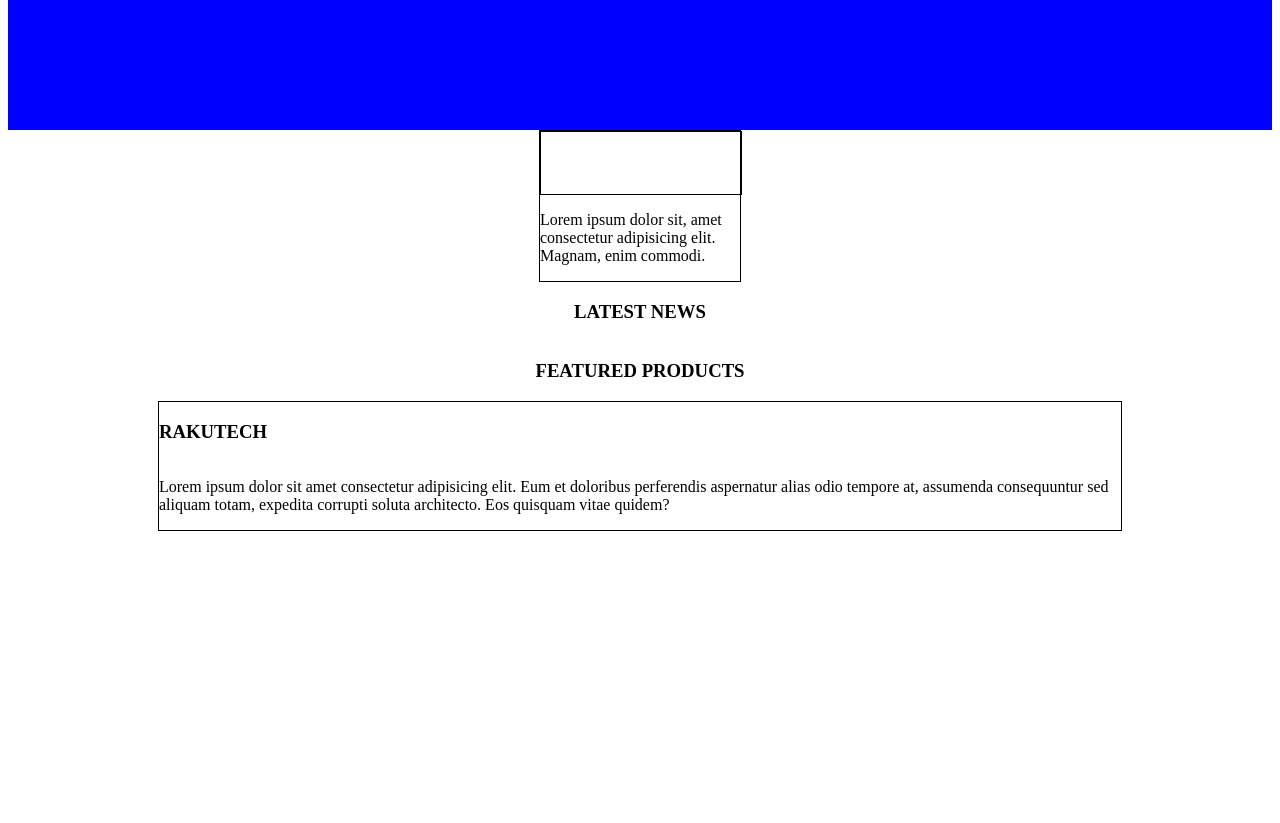
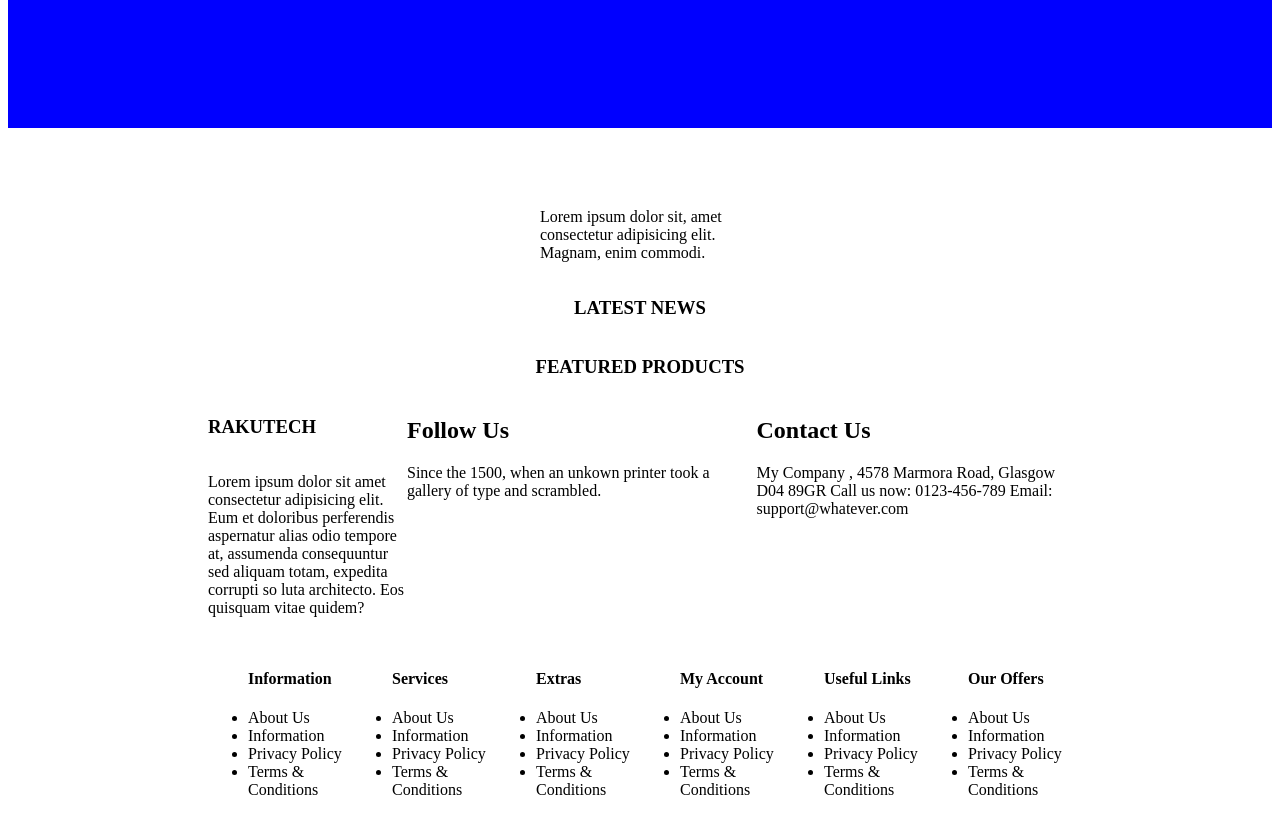
Before and after one commit to gguchi/FinalCSSProject, a plain HTML site: page index.html in a window 1280 px wide. Shown: the part 960-1783 px from the top of the page. Before the commit the page ends 1499 px from the top, so only its background shows below. Drawn offline with Linux system fonts and the light colour scheme.

Commit message:
Changes in index.html

```diff
--- a/index.html
+++ b/index.html
@@ -69,8 +69,8 @@
 
     <section class="section main">
 
-        <h3>BEST SELLER</h3>
-       <div class="main_navigation navigation_bar">
+        <h3 class="main_text">BEST SELLER</h3>
+       <div class="navigation_bar">
 
             <a href="">HOME</a>
             <a href="">STORE</a>
@@ -83,7 +83,7 @@
 
        <!-- INSERT CARDS -->
 
-       <a href="load_more">LOAD MORE</a>
+       <a href="load_more" class="load_product">LOAD MORE</a>
 
     </section>
 
@@ -114,14 +114,97 @@
     <section class="section products"> <h3>FEATURED PRODUCTS</h3></section>
 
     <section class="footer">
+        <div class="footer upper">
+        <div class="footer_description"> <h3>RAKUTECH</h3>
+            <div class="footer_text">
+                <p> Lorem ipsum dolor sit amet consectetur adipisicing elit.
+                    Eum et doloribus perferendis aspernatur alias odio tempore at,
+                    assumenda consequuntur sed aliquam totam,
+                    expedita corrupti so    luta architecto. Eos quisquam vitae quidem? </p>
+                </div>
+            </div>
 
-        <div class="footer_header"> <h3>RAKUTECH</h3> </div>
-        <div class="footer_description">
-            <p> Lorem ipsum dolor sit amet consectetur adipisicing elit. Eum et doloribus perferendis aspernatur alias odio tempore at, assumenda consequuntur sed aliquam totam, expedita corrupti soluta architecto. Eos quisquam vitae quidem? </p></div>
+            <div class="social_media">
 
+                <h2> Follow Us </h2>
+                <p>Since the 1500, when an unkown printer took a gallery of type and scrambled.</p>
+                <div class="logo"></div>
+                <div class="logo"></div>
 
+            </div>
+
+            <div class="contact">
+
+                <h2>Contact Us</h2>
+                <p>My Company , 4578 Marmora Road, Glasgow <br> D04 89GR Call us now: 0123-456-789 Email: support@whatever.com</p>
+
+            </div>
+        </div>
+
+        <div class="footer lower">
+
+            <ul class="footer_list information">
+
+                <h4>Information</h4>
+                <li>About Us</li>
+                <li>Information</li>
+                <li>Privacy Policy</li>
+                <li>Terms & Conditions</li>
+
+            </ul>
+
+            <ul class="footer_list services">
+
+                <h4>Services</h4>
+                <li>About Us</li>
+                <li>Information</li>
+                <li>Privacy Policy</li>
+                <li>Terms & Conditions</li>
+
+            </ul>
+
+            <ul class="footer_list extras">
+
+                <h4>Extras</h4>
+                <li>About Us</li>
+                <li>Information</li>
+                <li>Privacy Policy</li>
+                <li>Terms & Conditions</li>
+
+            </ul>
+
+            <ul class="footer_list account">
+
+                <h4>My Account</h4>
+                <li>About Us</li>
+                <li>Information</li>
+                <li>Privacy Policy</li>
+                <li>Terms & Conditions</li>
+
+            </ul>
+
+            <ul class="footer_list links">
+
+                <h4>Useful Links</h4>
+                <li>About Us</li>
+                <li>Information</li>
+                <li>Privacy Policy</li>
+                <li>Terms & Conditions</li>
+
+            </ul>
+
+            <ul class="footer_list offers">
+
+                <h4>Our Offers</h4>
+                <li>About Us</li>
+                <li>Information</li>
+                <li>Privacy Policy</li>
+                <li>Terms & Conditions</li>
+
+            </ul>
+
+        </div>
     </section>
-
 
 </body>
 </html>
--- a/style.scss
+++ b/style.scss
@@ -6,7 +6,6 @@ $marker: 1px solid black;
     display: flex;
     align-items: center;
     margin: $body-margin;
-    border: $marker;
 
     .language{
 
@@ -90,29 +89,7 @@ $marker: 1px solid black;
 
 }
 
-.section .main{
 
-    display: flex;
-    flex-direction: row;
-    justify-content: center;
-    margin: $body-margin;
-
-    .banner{
-
-        display: flex;
-        border: $marker;
-        justify-content: center;
-
-
-    }
-
-    .header_banner{
-
-        margin: 0 -150px 0 -150px;
-
-    }
-
-}
 
 .section{
 
@@ -120,15 +97,24 @@ $marker: 1px solid black;
     display: flex;
     justify-content: center;
 
+    .main{
+
+        display: flex;
+        flex-direction: row;
+        justify-content: center;
+        align-items: center;
+
+    }
+
     .services{
 
         display: flex;
         flex-direction: column;
         width: 200px;
         height: 150px;
-        border: $marker;
 
     }
+
 
 }
 
@@ -136,12 +122,39 @@ $marker: 1px solid black;
 
     display: flex;
     flex-direction: column;
-    margin: $body-margin;
-    border: $marker;
+    margin: 0px 100px 0px 100px;
 
-    ._header{
+    .upper{
 
-        border: $marker;
+        display: flex;
+        flex-direction: row;
+
+    }
+    .footer_header{
+
+        display: flex;
+        flex-basis: 20%;
+
+    }
+
+    .footer_description{
+
+        display: flex;
+        flex-direction: column;
+        flex-basis: 33%;
+
+        .footer_text{
+
+            display: flex;
+
+        }
+
+    }
+
+    .lower{
+
+        display: flex;
+        flex-direction: row;
 
     }
 
```
Also changed, not shown: style.css, 1 other file.
